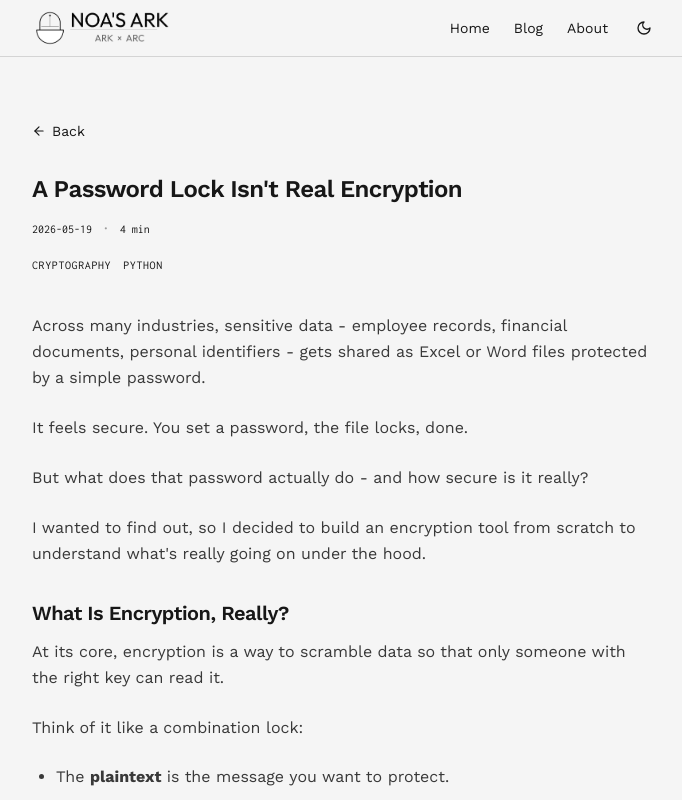
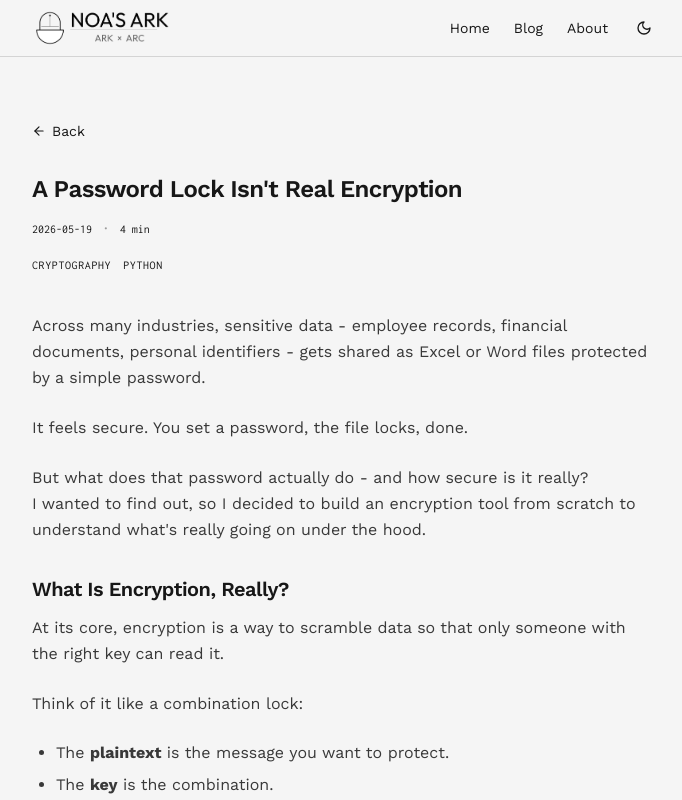
Before and after one commit to n0as-ark/logbook, a React (Vite) app: page /logbook/blog/xor-cipher-excel-password-intro in a window 1280 px wide. Shown: the top 800 px of the page, without its empty margins (296-978 px from the left). Built offline with nearby package versions, Linux system fonts and the light colour scheme; the HTML template or start-up script is replaced by a standard one.

Commit message:
Update posts.ts

```diff
--- a/src/data/posts.ts
+++ b/src/data/posts.ts
@@ -22,8 +22,7 @@ export const posts: Post[] = [
 
 It feels secure. You set a password, the file locks, done.
 
-But what does that password actually do - and how secure is it really?
-I wanted to find out, so I decided to build an encryption tool from scratch to understand what's really going on under the hood.
+But what does that password actually do - and how secure is it really?<br>I wanted to find out, so I decided to build an encryption tool from scratch to understand what's really going on under the hood.
 
 ## What Is Encryption, Really?
 
```
